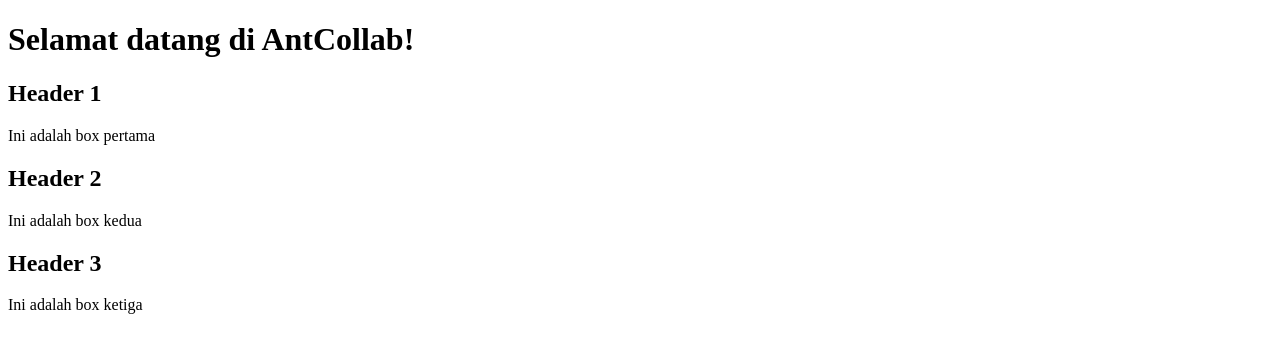
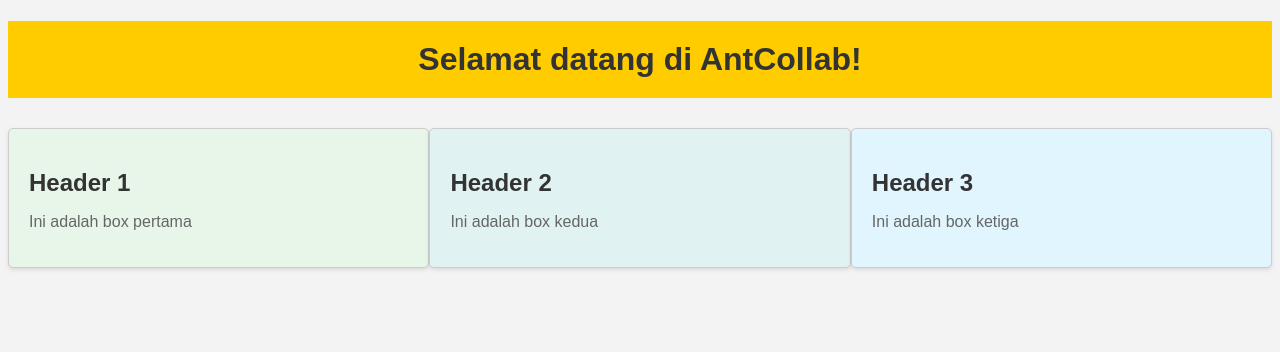
Before and after one commit to HamjayaSaputraSalahuddin/HTML-CSS-Day2, a plain HTML site: page index.html in a window 1280 px wide. Drawn offline with Linux system fonts and the light colour scheme.

Commit message:
connect and styling css file

```diff
--- a/index.html
+++ b/index.html
@@ -4,23 +4,32 @@
     <meta charset="UTF-8">
     <meta name="viewport" content="width=device-width, initial-scale=1.0">
     <title>Menghias HTML dengan CSS</title>
+
+    <!-- CSS LINK -->
+    <link rel="stylesheet" href="style.css">
 </head>
 <body>
     <h1>Selamat datang di AntCollab!</h1>
 
     <div class="container">
-        <div class="box1" id="box1">
+        <div class="box" id="box1">
+            <div class="box1" >
                 <h2>Header 1</h2>
                 <p>Ini adalah box pertama</p>
             </div>
-        <div class="box2" id="box2">
+        </div>
+        <div class="box" id="box2">
+            <div class="box2" >
                 <h2>Header 2</h2>
                 <p>Ini adalah box kedua</p>
             </div>
-        <div class="box3" id="box3">
+        </div>
+        <div class="box" id="box3">
+            <div class="box3" >
                 <h2>Header 3</h2>
                 <p>Ini adalah box ketiga</p>
             </div>
         </div>
+    </div>
 </body>
 </html>
--- a/style.css
+++ b/style.css
@@ -0,0 +1,47 @@
+body {
+    font-family: Arial, Helvetica, sans-serif;
+    background-color: #f3f3f3;
+}
+
+h1 {
+    color: #333;
+    text-align: center;
+    padding: 20px;
+    background-color: #ffcc00;
+    margin-bottom: 30px;
+}
+
+.container {
+    display: flex;
+    justify-content: space-between;
+}
+
+.box {
+    width: 30%;
+    padding: 20px;
+    background-color: #fff;
+    border: 1px solid #ccc;
+    border-radius: 5px;
+    box-shadow: 0px 2px 4px rgba(0, 0, 0, 0.1);
+}
+
+.box h2 {
+    color: #333;
+    margin-bottom: 10px;
+}
+
+.box p {
+    color: #666;
+}
+
+#box1 {
+    background-color: #e8f5e9;
+}
+
+#box2 {
+    background-color: #e0f2f1;
+}
+
+#box3 {
+    background-color: #e1f5fe;
+}
```
Lines whose indentation alone changed are shown as unchanged.
